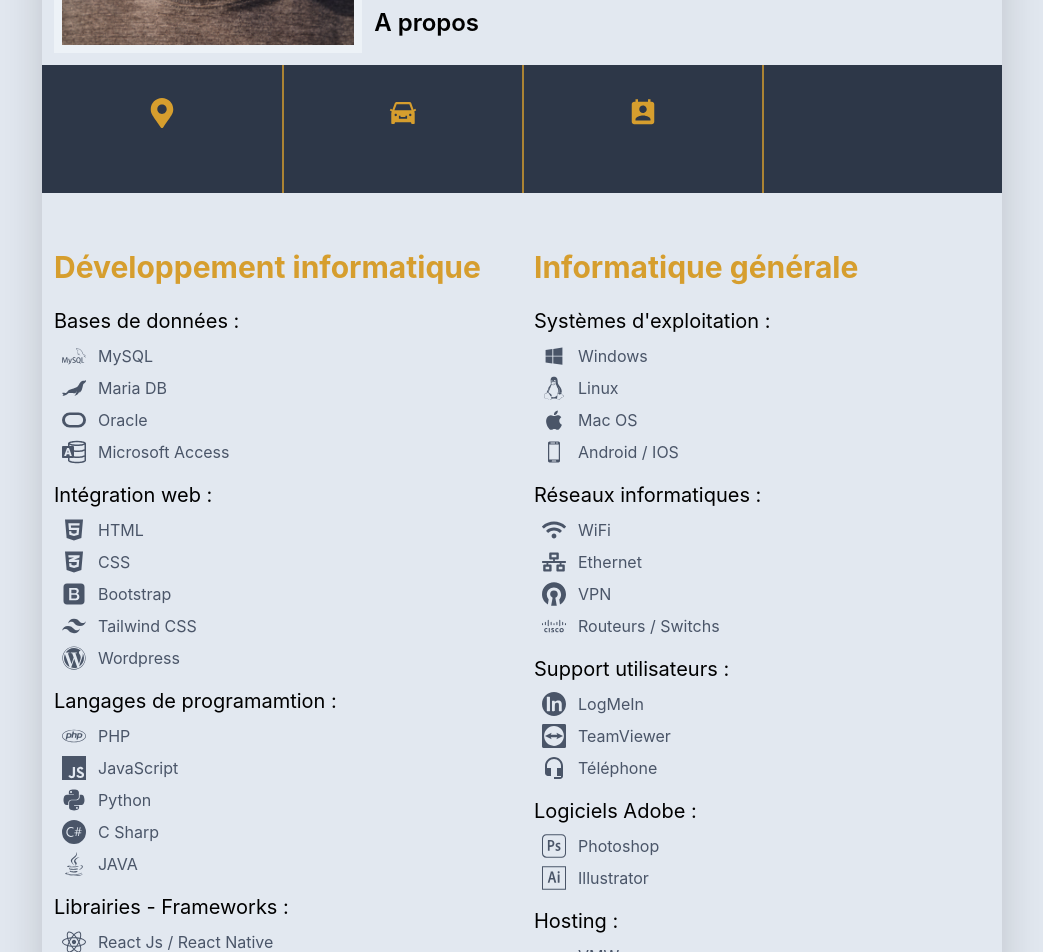
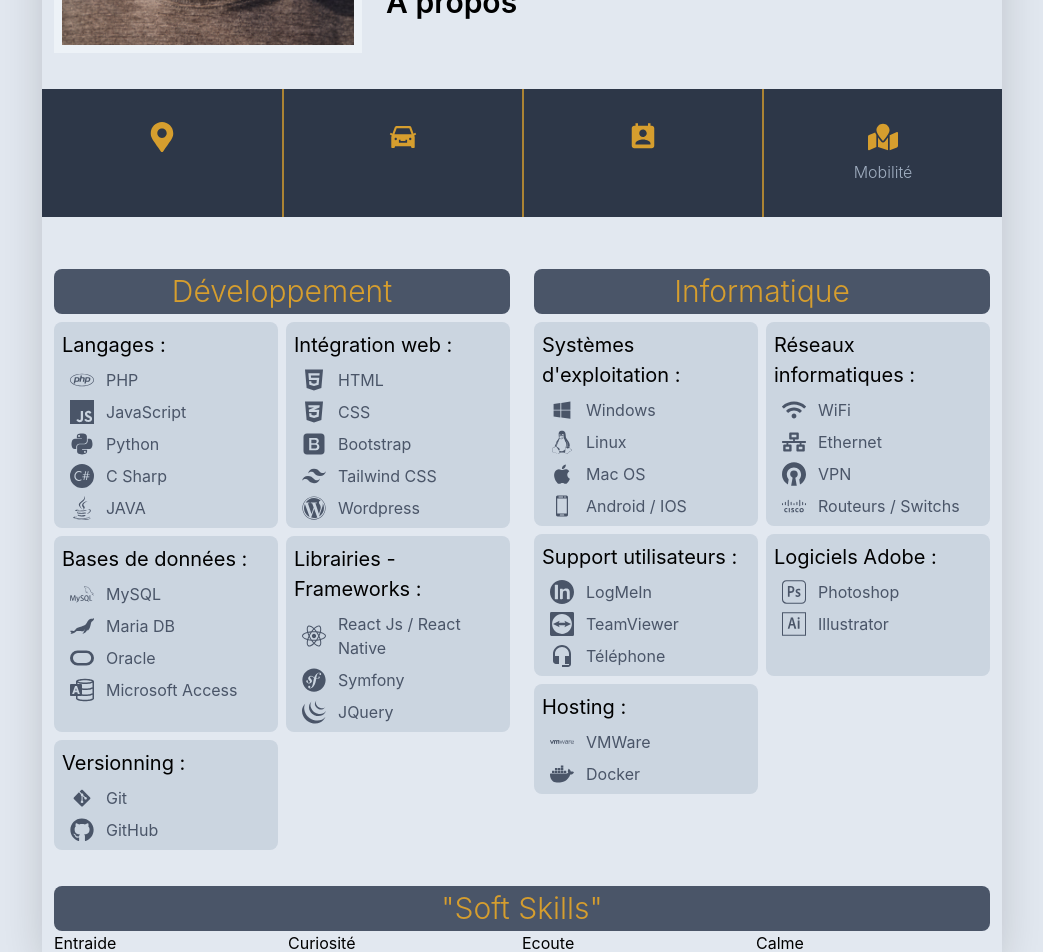
Before and after one commit to beenair/moncv, a React (Create React App) app: page / in a window 1280 px wide. Shown: the part 880-1832 px from the top of the page, without its empty margins (118-1161 px from the left). Built offline with nearby package versions, Linux system fonts and the light colour scheme; no server answers; the HTML template or start-up script is replaced by a standard one.

Commit message:
Modification du Header, des menus, des skills, responsive design

```diff
--- a/src/Components/Skills.js
+++ b/src/Components/Skills.js
@@ -1,7 +1,7 @@
 import React from 'react'
 import DevSkills from './devSkills'
 import ItSkills from './itSkills'
-// import SoftSkills from './softSkills'
+import SoftSkills from './softSkills'
 
 
 export default function Skills(){
@@ -10,21 +10,21 @@ export default function Skills(){
 
     return(
 
-      <div className="grid grid-cols-2 mt-10">
+      <div className="grid grid-cols-1 md:grid-cols-2 mt-10">
 
         {/* Dev Skills */}
-        <div className="">
+        <div>
           <DevSkills/>
         </div>
 
         {/* IT Skills */}
-        <div className="">
+        <div>
           <ItSkills/>
         </div>
 
         {/* Soft Skills */}
-        <div className="h-64 col-span-2 bg-green-600">
-
+        <div className="md:col-span-2 mt-6">
+          <SoftSkills/>
         </div>
 
       </div>
--- a/src/Components/devSkills.js
+++ b/src/Components/devSkills.js
@@ -9,44 +9,51 @@ export default function DevSkills(){
     return(
 
 
-      <div className="flex flex-col p-3">
+      <div className="grid grid-cols-2 gap-2 p-3">
 
-        <div className="text-3xl font-bold text-yellow-600">
-          Développement informatique
+        <div className="col-span-2 text-3xl font-light text-yellow-600 text-center bg-gray-700 rounded-lg">
+          Développement
         </div>
 
-
-          {/* Bases de données */}
-          <div className="text-xl font-base mt-4">
-            Bases de données :
+        {/* Langages */}
+        <div className="bg-gray-400 rounded-lg px-2 pb-2">
+          <div className="text-xl font-baset mt-2">
+            Langages :
           </div>
 
           <div className="text-2xl text-gray-700 flex flex-col gap-2 mt-2 ml-2">
             <div className="flex flex-row gap-3 items-center">
-              <div><SiMysql/></div>
-              <div className="text-base">MySQL</div>
+              <div><FaPhp/></div>
+              <div className="text-base">PHP</div>
             </div>
 
             <div className="flex flex-row gap-3 items-center">
-              <div><SiMariadb/></div>
-              <div className="text-base">Maria DB</div>
+              <div><SiJavascript/></div>
+              <div className="text-base">JavaScript</div>
             </div>
 
             <div className="flex flex-row gap-3 items-center">
-              <div><SiOracle/></div>
-              <div className="text-base">Oracle</div>
+              <div><FaPython/></div>
+              <div className="text-base">Python</div>
             </div>
 
             <div className="flex flex-row gap-3 items-center">
-              <div><SiMicrosoftaccess/></div>
-              <div className="text-base">Microsoft Access</div>
+              <div><SiCsharp/></div>
+              <div className="text-base">C Sharp</div>
             </div>
 
+            <div className="flex flex-row gap-3 items-center">
+              <div><FaJava/></div>
+              <div className="text-base">JAVA</div>
+            </div>
           </div>
+        </div>
 
 
-          {/* Intégration */}
-          <div className="text-xl font-baset mt-4">
+
+        {/* Intégration */}
+        <div className="bg-gray-400 rounded-lg px-2 pb-2">
+          <div className="text-xl font-baset mt-2">
             Intégration web :
           </div>
 
@@ -77,43 +84,44 @@ export default function DevSkills(){
             </div>
 
           </div>
+        </div>
 
 
-          {/* Langages */}
-          <div className="text-xl font-baset mt-4">
-            Langages de programamtion :
+        {/* Bases de données */}
+        <div className="bg-gray-400 rounded-lg px-2 pb-2">
+          <div className="text-xl font-base mt-2">
+            Bases de données :
           </div>
 
           <div className="text-2xl text-gray-700 flex flex-col gap-2 mt-2 ml-2">
             <div className="flex flex-row gap-3 items-center">
-              <div><FaPhp/></div>
-              <div className="text-base">PHP</div>
+              <div><SiMysql/></div>
+              <div className="text-base">MySQL</div>
             </div>
 
             <div className="flex flex-row gap-3 items-center">
-              <div><SiJavascript/></div>
-              <div className="text-base">JavaScript</div>
+              <div><SiMariadb/></div>
+              <div className="text-base">Maria DB</div>
             </div>
 
             <div className="flex flex-row gap-3 items-center">
-              <div><FaPython/></div>
-              <div className="text-base">Python</div>
+              <div><SiOracle/></div>
+              <div className="text-base">Oracle</div>
             </div>
 
             <div className="flex flex-row gap-3 items-center">
-              <div><SiCsharp/></div>
-              <div className="text-base">C Sharp</div>
+              <div><SiMicrosoftaccess/></div>
+              <div className="text-base">Microsoft Access</div>
             </div>
 
-            <div className="flex flex-row gap-3 items-center">
-              <div><FaJava/></div>
-              <div className="text-base">JAVA</div>
-            </div>
           </div>
 
+        </div>
 
-          {/* Librairies - Frameworks */}
-          <div className="text-xl font-baset mt-4">
+
+        {/* Librairies - Frameworks */}
+        <div className="bg-gray-400 rounded-lg px-2 pb-2">
+          <div className="text-xl font-baset mt-2">
             Librairies - Frameworks :
           </div>
 
@@ -133,11 +141,13 @@ export default function DevSkills(){
               <div className="text-base">JQuery</div>
             </div>
           </div>
+        </div>
 
 
 
-          {/* Versionning */}
-          <div className="text-xl font-baset mt-4">
+        {/* Versionning */}
+        <div className="bg-gray-400 rounded-lg px-2 pb-2">
+          <div className="text-xl font-baset mt-2">
             Versionning :
           </div>
 
@@ -152,6 +162,7 @@ export default function DevSkills(){
               <div className="text-base">GitHub</div>
             </div>
           </div>
+        </div>
 
 
       </div>
--- a/src/Components/header.js
+++ b/src/Components/header.js
@@ -13,7 +13,6 @@ export default class Header extends Component{
 
     axios.get(`https://cv.beenair.fr/profil.php`)
     .then(res=>{
-      console.log(res.data);
       this.setState({Profil : res.data});
     })
   }
@@ -32,6 +31,7 @@ export default class Header extends Component{
         ville = {this.state.Profil.adresse_ville}
         permis = {this.state.Profil.permis}
         vehicule = {this.state.Profil.vehicule}
+        mobilite = {this.state.Profil.mobilite}
       />
     );
   }
--- a/src/Components/home.js
+++ b/src/Components/home.js
@@ -1,4 +1,4 @@
-import Menu from './menu';
+import Menu from './menuSidebar'
 import Header from './header'
 import Skills from './skills'
 
@@ -7,12 +7,14 @@ export default function Home() {
 
   return (
 
-    <div className="grid py-20 w-3/4 min-h-screen m-auto max-w-screen-xl">
+    <div className="grid lg:py-20 lg:w-3/4 min-h-screen m-auto max-w-screen-xl">
 
-      {/* SidebarLeft */}
-      <div className="w-16 h-screen fixed left-0 top-0 bg-gray-900">
+
+      {/* Menu Sidebar */}
+      <div className="hidden lg:block w-16 h-screen fixed left-0 top-0 bg-gray-900">
         <Menu/>
       </div>
+
 
     {/* Content */}
     <div className="shadow-2xl flex flex-col">
--- a/src/Components/infosProfil.js
+++ b/src/Components/infosProfil.js
@@ -1,8 +1,9 @@
 import React from 'react';
 import Background from '../img/bg.jpg'
 import Photo from '../img/photo.jpg'
+import MenuTop from './menuTop'
 
-import {FaMapMarkerAlt} from 'react-icons/fa'
+import {FaMapMarkerAlt, FaMapMarked} from 'react-icons/fa'
 import {AiFillCar} from 'react-icons/ai'
 import {MdPermContactCalendar} from 'react-icons/md'
 
@@ -13,12 +14,16 @@ export default function InfosProfil(props){
 
       <div className="h-auto w-full flex flex-col">
 
-        {/* Nom et Titre */}
-        <div className="h-auto w-full bg-bottom p-3" style={{ backgroundImage:`url(${Background})` }}>
-          <div className="h-48 flex items-center place-content-center text-yellow-600 text-5xl font-bold">
+        <div className="h-auto w-full bg-bottom md:p-3" style={{ backgroundImage:`url(${Background})` }}>
+          {/* MenuTop */}
+          <div className="block lg:hidden">
+            <MenuTop/>
+          </div>
+          {/* Nom et Titre */}
+          <div className="h-24 md:h-48 flex items-center place-content-center text-yellow-600 text-3xl md:text-5xl font-bold">
             {props.prenom} {props.nom}
           </div>
-          <div className="h-48 flex items-start place-content-center text-gray-200 text-4xl font-light">
+          <div className="h-24 md:h-48 flex items-start place-content-center text-gray-200 text-2xl md:text-4xl font-light">
             {props.titre}
           </div>
         </div>
@@ -27,19 +32,19 @@ export default function InfosProfil(props){
 
 
         {/* Presentation et photo */}
-        <div className="h-auto grid grid-cols-2 md:flex md:flex-row gap-3 p-3">
+        <div className="h-auto flex flex-col md:flex-row gap-3 md:p-3">
           {/* Photo */}
-          <div className="w-1/3 border-8 border-gray-200">
+          <div className="md:w-1/3 md:border-8 border-gray-200">
             <img src={Photo} alt="moi"/>
           </div>
           {/* Presentation */}
-          <div className="w-2/3 flex flex-col self-end">
+          <div className="md:w-2/3 flex flex-col p-3 md:self-end">
             {/* Titre */}
-            <div className="text-2xl font-semibold">
+            <div className="text-3xl font-semibold">
               A propos
             </div>
             {/* Texte présentation */}
-            <div className="mt-3 text-xl font-ligth text-gray-700">
+            <div className="mt-4 text-xl font-ligth text-gray-700">
               {props.presentation}
             </div>
           </div>
@@ -48,8 +53,9 @@ export default function InfosProfil(props){
 
 
         {/* Infos utiles */}
-        <div className="bg-gray-800 h-32 grid grid-cols-4 divide-x-2 divide-yellow-600 divide-opacity-75">
-          <div className="flex flex-col gap-2 place-content-center place-items-center">
+        <div className="bg-gray-800 mt-6 grid grid-cols-2 md:grid-cols-4 divide-x-2 divide-yellow-600 divide-opacity-75">
+          <div className="flex flex-col gap-2 h-32 place-content-center place-items-center">
+
             {/* Adresse */}
             <div className="text-3xl text-yellow-600">
               <FaMapMarkerAlt/>
@@ -59,8 +65,9 @@ export default function InfosProfil(props){
               {props.ville}
             </div>
           </div>
+
           {/* Mobilité */}
-          <div className="flex flex-col gap-2 place-content-center place-items-center">
+          <div className="flex flex-col gap-2 h-32 place-content-center place-items-center">
             <div className="text-3xl text-yellow-600">
               <AiFillCar/>
             </div>
@@ -69,8 +76,9 @@ export default function InfosProfil(props){
               {props.vehicule}
             </div>
           </div>
+
           {/* Contact */}
-          <div className="flex flex-col gap-2 place-content-center place-items-center">
+          <div className="flex flex-col gap-2 h-32 place-content-center place-items-center">
             <div className="text-3xl text-yellow-600">
               <MdPermContactCalendar/>
             </div>
@@ -80,8 +88,15 @@ export default function InfosProfil(props){
             </div>
           </div>
 
-          <div>
-
+          {/* Mobilité */}
+          <div className="flex flex-col gap-2 h-32 place-content-center place-items-center">
+            <div className="text-3xl text-yellow-600">
+              <FaMapMarked/>
+            </div>
+            <div className="text-gray-500 text-base font-light text-center">
+              Mobilité <br/>
+              {props.mobilite}
+            </div>
           </div>
         </div>
 
--- a/src/Components/itSkills.js
+++ b/src/Components/itSkills.js
@@ -11,15 +11,16 @@ export default function ItSkills(){
     return(
 
 
-      <div className="flex flex-col p-3">
+      <div className="grid grid-cols-2 gap-2 p-3">
 
-        <div className="text-3xl font-bold text-yellow-600">
-          Informatique générale
+        <div className="col-span-2 text-3xl font-light text-yellow-600 text-center bg-gray-700 rounded-lg">
+          Informatique
         </div>
 
 
           {/* Systèmes d'exploitation */}
-          <div className="text-xl font-base mt-4">
+          <div className="bg-gray-400 rounded-lg px-2 pb-2">
+            <div className="text-xl font-base mt-2">
               Systèmes d'exploitation :
             </div>
 
@@ -44,10 +45,12 @@ export default function ItSkills(){
                 <div className="text-base">Android / IOS</div>
               </div>
             </div>
+          </div>
 
 
           {/* Réseau */}
-          <div className="text-xl font-baset mt-4">
+          <div className="bg-gray-400 rounded-lg px-2 pb-2">
+            <div className="text-xl font-baset mt-2">
               Réseaux informatiques :
             </div>
 
@@ -72,10 +75,12 @@ export default function ItSkills(){
                 <div className="text-base">Routeurs / Switchs</div>
               </div>
             </div>
+          </div>
 
 
           {/* Support */}
-          <div className="text-xl font-baset mt-4">
+          <div className="bg-gray-400 rounded-lg px-2 pb-2">
+            <div className="text-xl font-baset mt-2">
               Support utilisateurs :
             </div>
 
@@ -95,10 +100,12 @@ export default function ItSkills(){
                 <div className="text-base">Téléphone</div>
               </div>
             </div>
+          </div>
 
 
           {/* Adobe */}
-          <div className="text-xl font-baset mt-4">
+          <div className="bg-gray-400 rounded-lg px-2 pb-2">
+            <div className="text-xl font-baset mt-2">
               Logiciels Adobe :
             </div>
 
@@ -113,11 +120,13 @@ export default function ItSkills(){
                 <div className="text-base">Illustrator</div>
               </div>
             </div>
+          </div>
 
 
 
           {/* Hosting */}
-          <div className="text-xl font-baset mt-4">
+          <div className="bg-gray-400 rounded-lg px-2 pb-2">
+            <div className="text-xl font-baset mt-2">
               Hosting :
             </div>
 
@@ -132,6 +141,7 @@ export default function ItSkills(){
                 <div className="text-base">Docker</div>
               </div>
             </div>
+          </div>
 
 
       </div>
--- a/src/Components/menu.js
+++ b/src/Components/menuSidebar.js
@@ -5,7 +5,7 @@ import {GiSuitcase ,GiSoccerBall,GiMuscleUp} from 'react-icons/gi'
 import {CgBee} from 'react-icons/cg'
 import {Link} from 'react-router-dom'
 
-export default function Menu(){
+export default function MenuSidebar(){
 
   return(
 
--- /dev/null
+++ b/src/Components/menuTop.js
@@ -0,0 +1,31 @@
+import React from 'react'
+import {CgBee} from 'react-icons/cg'
+
+
+export default function MenuTop() {
+
+  return(
+
+    <div className="h-12 flex flex-row items-center">
+
+      {/* Logo à gauche */}
+      <div className="flex flex-none w-12 text-2xl text-yellow-600 place-content-center">
+        <CgBee/>
+      </div>
+
+      {/* Titre */}
+      <div className="flex-grow">
+
+      </div>
+
+      {/* Bouton burger menu */}
+      <div className="flex-none text-yellow-600 w-12" id="burger-menu">
+        <button className="flex items-center px-3 py-2 border rounded text-yellow-600 border-yellow-600 hover:text-yellow-500">
+          <svg className="fill-current h-3 w-3" viewBox="0 0 20 20" xmlns="http://www.w3.org/2000/svg"><title>Menu</title><path d="M0 3h20v2H0V3zm0 6h20v2H0V9zm0 6h20v2H0v-2z"/></svg>
+        </button>
+      </div>
+
+    </div>
+
+  );
+}
--- a/src/Components/softSkills.js
+++ b/src/Components/softSkills.js
@@ -1,11 +1,20 @@
-import React,{Component} from 'react';
+import React from 'react';
 
 export default function SoftSkills() {
 
 
     return(
 
-      <div className="">
+      <div className="grid grid-cols-2 md:grid md:grid-cols-4 px-3">
+        {/* Titre */}
+        <div className="col-span-4 text-3xl font-light text-yellow-600 text-center bg-gray-700 rounded-lg">
+          "Soft Skills"
+        </div>
+
+        <div>Entraide</div>
+        <div>Curiosité</div>
+        <div>Ecoute</div>
+        <div>Calme</div>
 
       </div>
 
```
Lines whose indentation alone changed are shown as unchanged.
